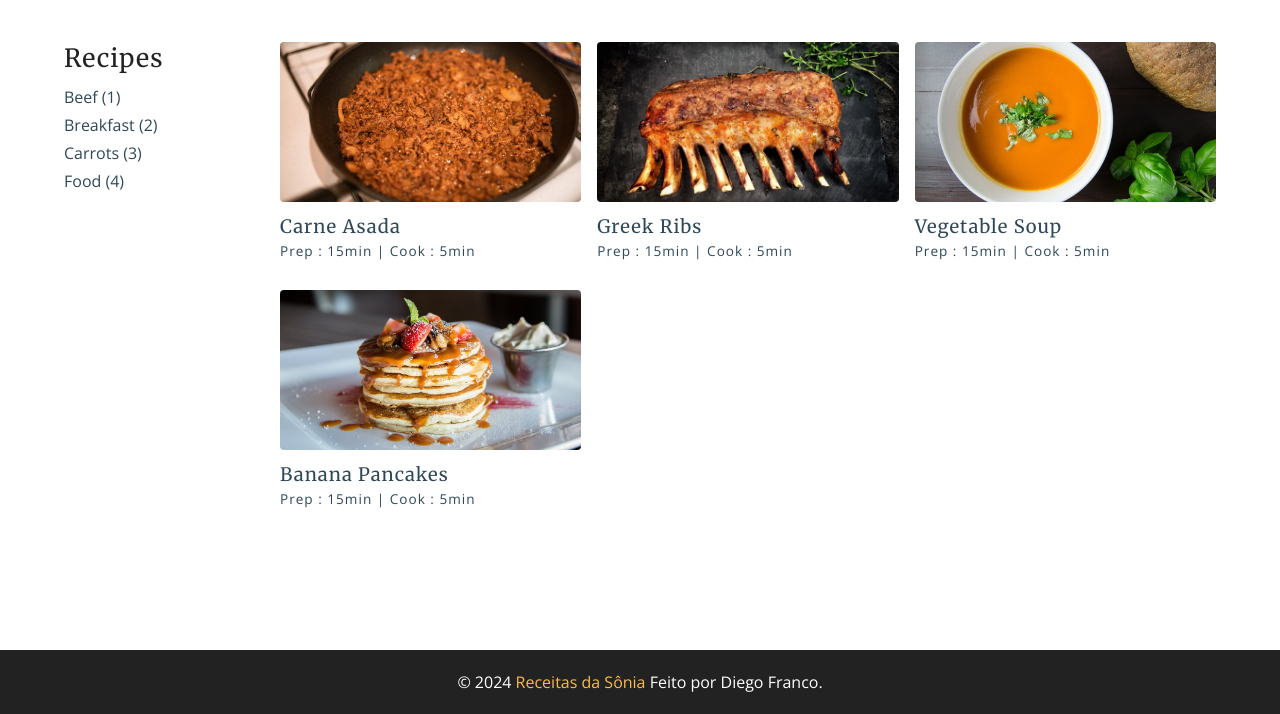
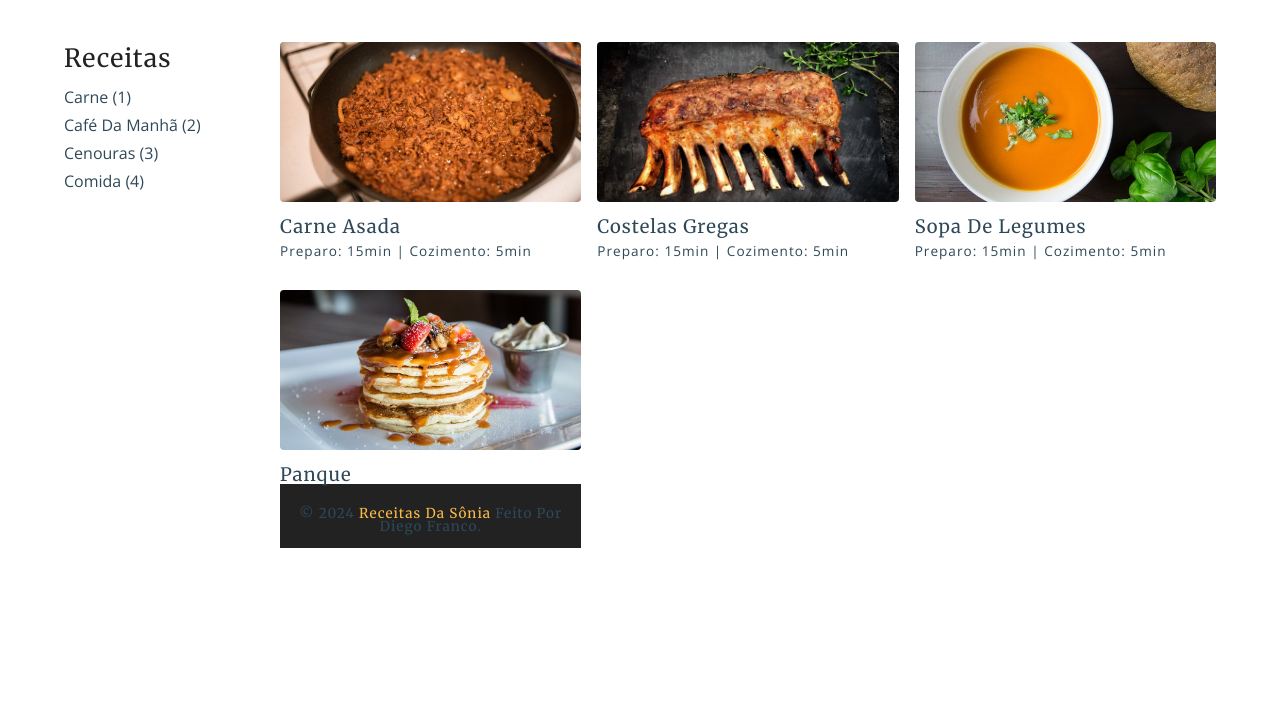
Before and after one commit to dgusfr/receitas, a plain HTML site: page recipes.html in a window 1280 px wide. Shown: the part 118-832 px from the top of the page. After the commit the page ends 800 px from the top, so only its background shows below. Drawn offline with nearby package versions, Linux system fonts and the light colour scheme.

Commit message:
more changes

```diff
--- a/recipes.html
+++ b/recipes.html
@@ -27,13 +27,13 @@
         </button>
       </div>
       <div class="nav-links">
-        <a href="index.html" class="nav-link"> home </a>
-        <a href="about.html" class="nav-link"> about </a>
-        <a href="tags.html" class="nav-link"> tags </a>
-        <a href="recipes.html" class="nav-link"> recipes </a>
+        <a href="index.html" class="nav-link">início</a>
+        <a href="about.html" class="nav-link">sobre</a>
+        <a href="tags.html" class="nav-link">tags</a>
+        <a href="recipes.html" class="nav-link">receitas</a>
 
         <div class="nav-link contact-link">
-          <a href="contact.html" class="btn"> contact </a>
+          <a href="contact.html" class="btn">contato</a>
         </div>
       </div>
     </div>
@@ -44,12 +44,12 @@
     <section class="recipes-container">
       <!-- tag container -->
       <div class="tags-container">
-        <h4>recipes</h4>
+        <h4>receitas</h4>
         <div class="tags-list">
-          <a href="tag-template.html">Beef (1)</a>
-          <a href="tag-template.html">Breakfast (2)</a>
-          <a href="tag-template.html">Carrots (3)</a>
-          <a href="tag-template.html">Food (4)</a>
+          <a href="tag-template.html">Carne (1)</a>
+          <a href="tag-template.html">Café da Manhã (2)</a>
+          <a href="tag-template.html">Cenouras (3)</a>
+          <a href="tag-template.html">Comida (4)</a>
         </div>
       </div>
       <!-- end of tag container -->
@@ -59,33 +59,28 @@
         <a href="single-recipe.html" class="recipe">
           <img src="./assets/recipes/recipe-1.jpeg" class="img recipe-img" alt="" />
           <h5>Carne Asada</h5>
-          <p>Prep : 15min | Cook : 5min</p>
+          <p>Preparo: 15min | Cozimento: 5min</p>
         </a>
         <!-- end of single recipe -->
         <!-- single recipe -->
         <a href="single-recipe.html" class="recipe">
           <img src="./assets/recipes/recipe-2.jpeg" class="img recipe-img" alt="" />
-          <h5>Greek Ribs</h5>
-          <p>Prep : 15min | Cook : 5min</p>
+          <h5>Costelas Gregas</h5>
+          <p>Preparo: 15min | Cozimento: 5min</p>
         </a>
         <!-- end of single recipe -->
         <!-- single recipe -->
         <a href="single-recipe.html" class="recipe">
           <img src="./assets/recipes/recipe-3.jpeg" class="img recipe-img" alt="" />
-          <h5>Vegetable Soup</h5>
-          <p>Prep : 15min | Cook : 5min</p>
+          <h5>Sopa de Legumes</h5>
+          <p>Preparo: 15min | Cozimento: 5min</p>
         </a>
         <!-- end of single recipe -->
         <!-- single recipe -->
         <a href="single-recipe.html" class="recipe">
           <img src="./assets/recipes/recipe-4.jpeg" class="img recipe-img" alt="" />
-          <h5>Banana Pancakes</h5>
-          <p>Prep : 15min | Cook : 5min</p>
-        </a>
-        <!-- end of single recipe -->
-      </div>
-    </section>
-  </main>
+          <h5>Panque
+
             <!-- end of main -->
             <!-- footer -->
             <footer class="page-footer">
```
Lines whose indentation alone changed are shown as unchanged.
